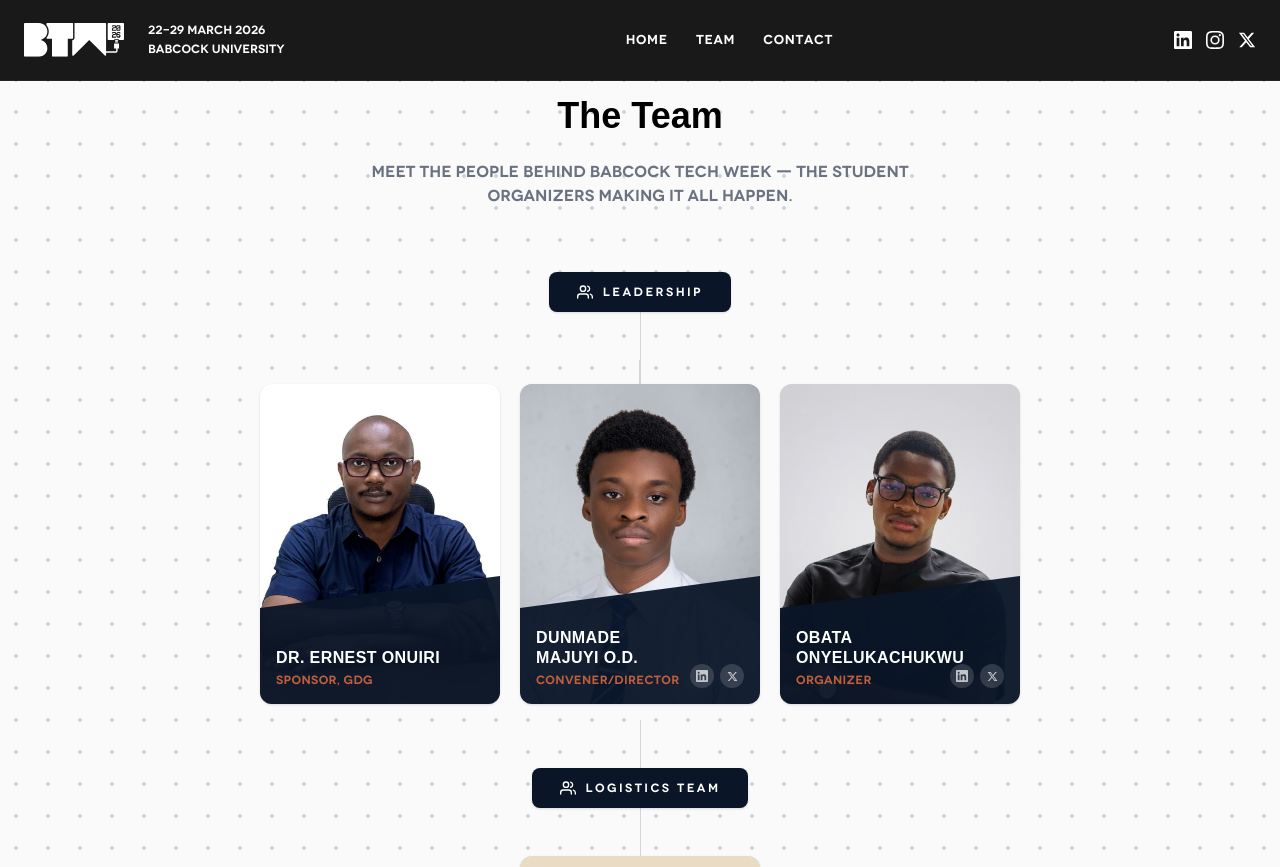
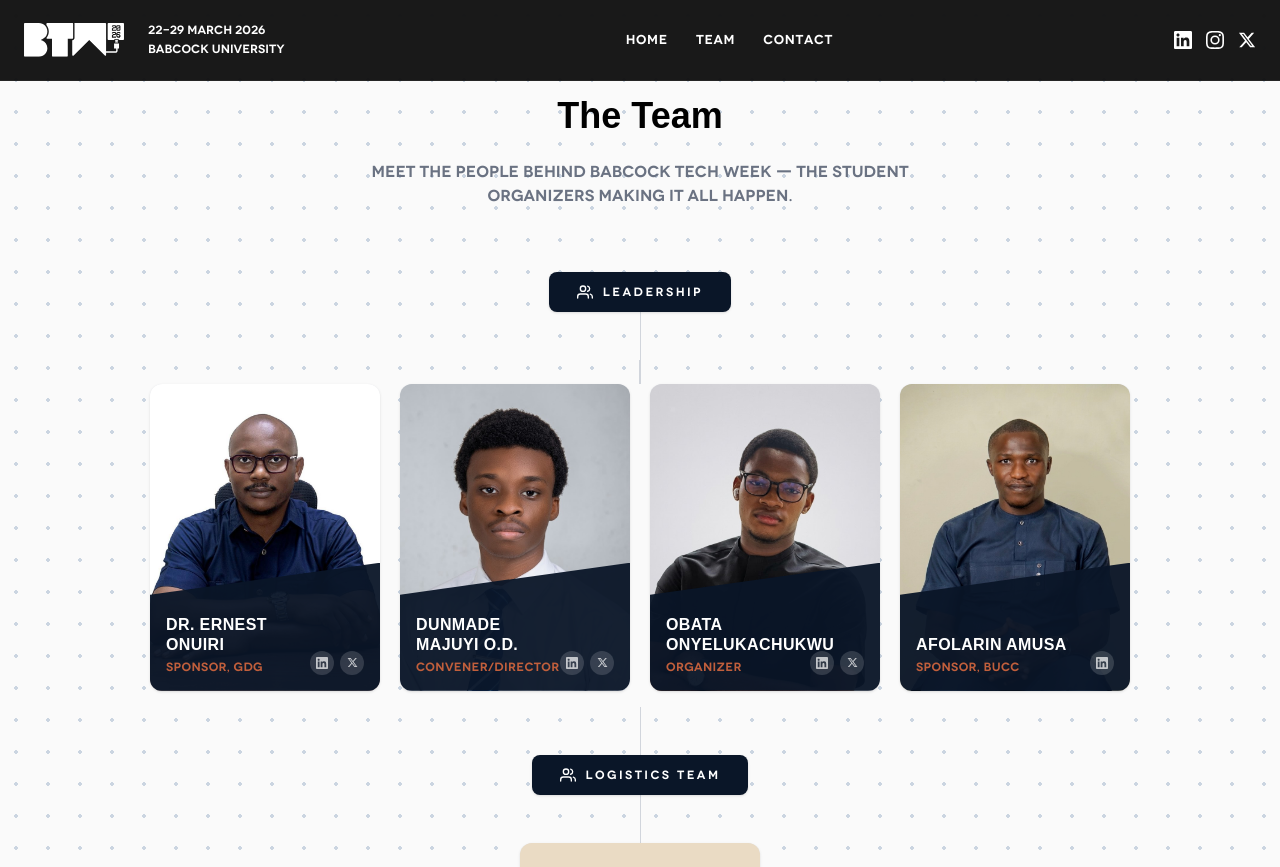
Before and after one commit to victoribironke/babcock-tech-week, a Next.js app: page /team in a window 1280 px wide. Shown: the top 867 px of the page. Built offline with nearby package versions, Linux system fonts and the light colour scheme; a web font is replaced by a local one.

Commit message:
Update to teams section, inclusion of afolarin amusa

```diff
--- a/app/components/TeamOrganogram.tsx
+++ b/app/components/TeamOrganogram.tsx
@@ -29,6 +29,8 @@ const LEADERSHIP: Person[] = [
     name: "Dr. Ernest Onuiri",
     role: "Sponsor, GDG",
     image: "/images/Team-Photos/Dr-Onuiri-Ernest.jpeg",
+    linkedin: "https://www.linkedin.com/in/ernestonuiri/",
+    x: "https://x.com/Ernest_Onuiri",
   },
   {
     initials: "DM",
@@ -45,6 +47,13 @@ const LEADERSHIP: Person[] = [
     image: "/images/speakers/KachiObata.jpeg",
     linkedin: "https://www.linkedin.com/in/onyelukachukwu-obata/",
     x: "https://x.com/kachiobata",
+  },
+  {
+    initials: "FA",
+    name: "Afolarin Amusa",
+    role: "Sponsor, BUCC",
+    image: "/images/Team-Photos/folarin-amusa.jpeg",
+    linkedin: "https://www.linkedin.com/in/afolarin-amusa-704734248/",
   },
 ];
 
@@ -864,7 +873,7 @@ export default function TeamOrganogram() {
           <ConnectorLine isVisible={isVisible} delay={280} />
           <BranchConnector isVisible={isVisible} delay={360} />
 
-          <div className="grid grid-cols-2 md:grid-cols-3 gap-3 md:gap-5 w-full max-w-[760px]">
+          <div className="grid grid-cols-2 md:grid-cols-4 gap-3 md:gap-5 w-full max-w-[980px]">
             {LEADERSHIP.map((person, i) => (
               <PersonCard
                 key={person.name + person.role}
```
